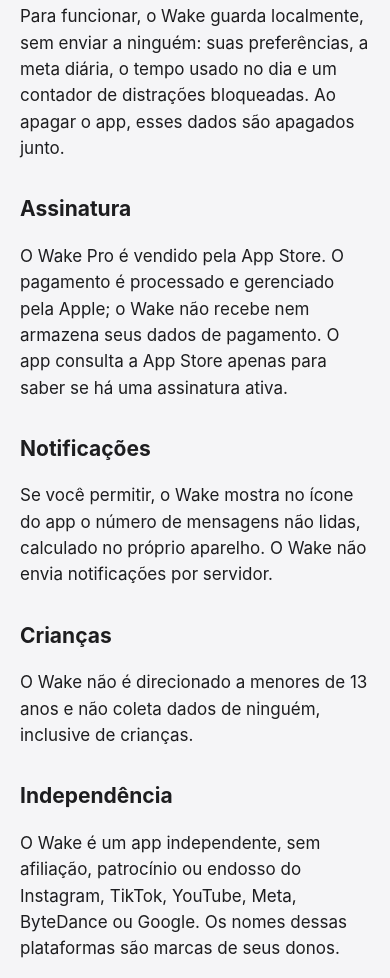
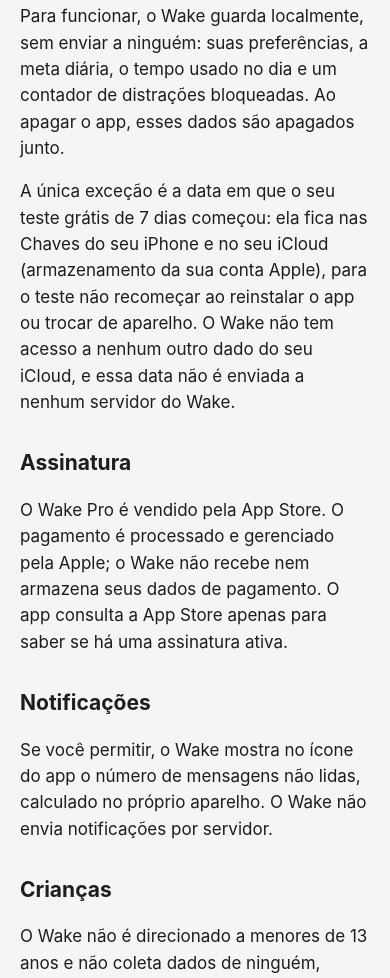
Before and after one commit to rafael-figueredo/wake-legal, a plain HTML site: page index.html in a window 390 px wide. Shown: the part 1281-2259 px from the top of the page. Drawn offline with Linux system fonts and the light colour scheme.

Commit message:
Privacidade: data de início do teste grátis nas Chaves do iPhone e no iCloud do usuário
Co-Authored-By: Claude Opus 5.5 <noreply@anthropic.com>

```diff
--- a/index.html
+++ b/index.html
@@ -48,6 +48,10 @@
   <p>Para funcionar, o Wake guarda localmente, sem enviar a ninguém: suas preferências, a meta diária,
   o tempo usado no dia e um contador de distrações bloqueadas. Ao apagar o app, esses dados são
   apagados junto.</p>
+  <p>A única exceção é a data em que o seu teste grátis de 7 dias começou: ela fica nas Chaves do
+  seu iPhone e no seu iCloud (armazenamento da sua conta Apple), para o teste não recomeçar ao
+  reinstalar o app ou trocar de aparelho. O Wake não tem acesso a nenhum outro dado do seu iCloud,
+  e essa data não é enviada a nenhum servidor do Wake.</p>
 
   <h2>Assinatura</h2>
   <p>O Wake Pro é vendido pela App Store. O pagamento é processado e gerenciado pela Apple; o Wake
```
Also changed, not shown: en/index.html (+4 -0 lines).
